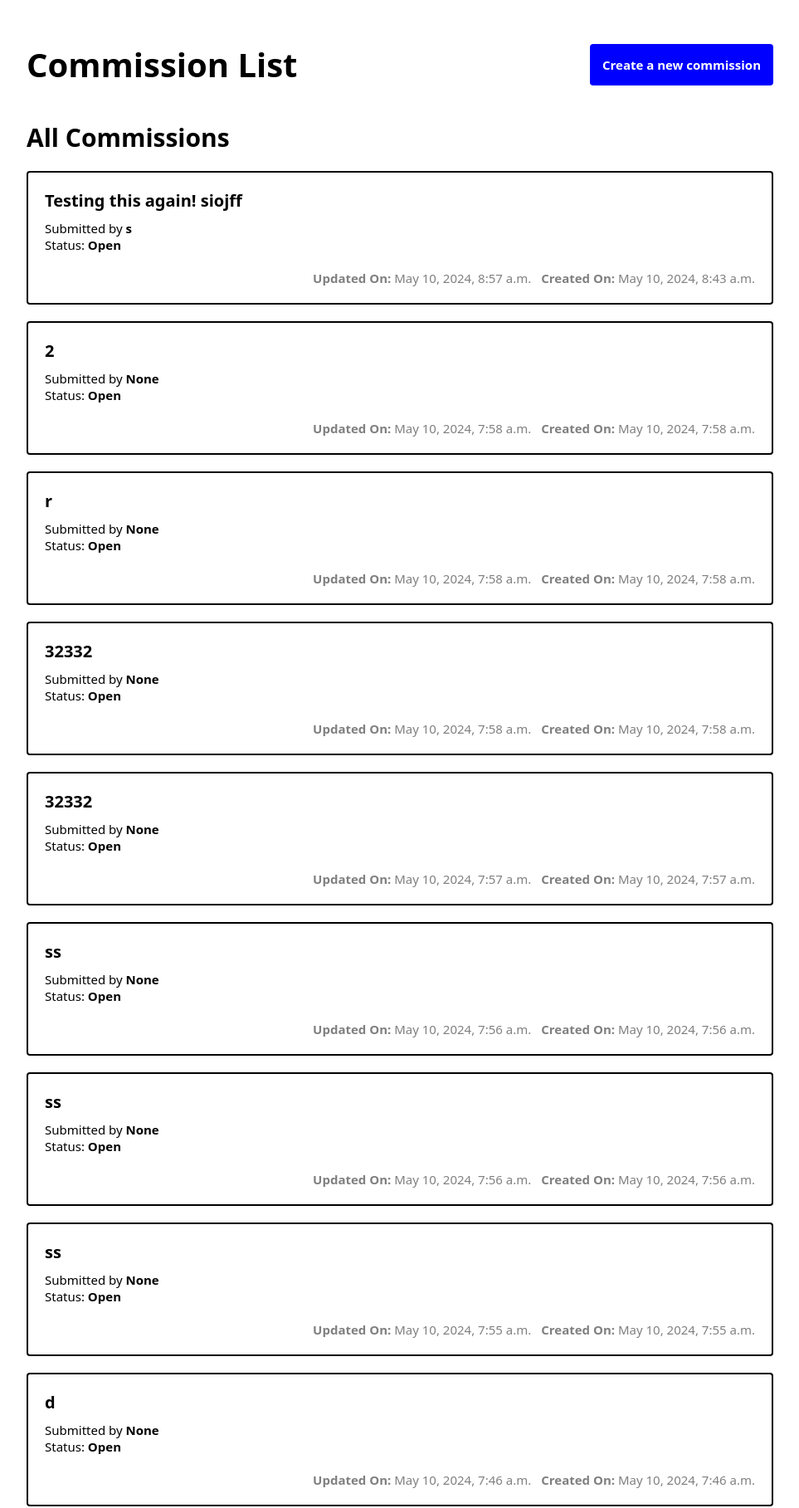
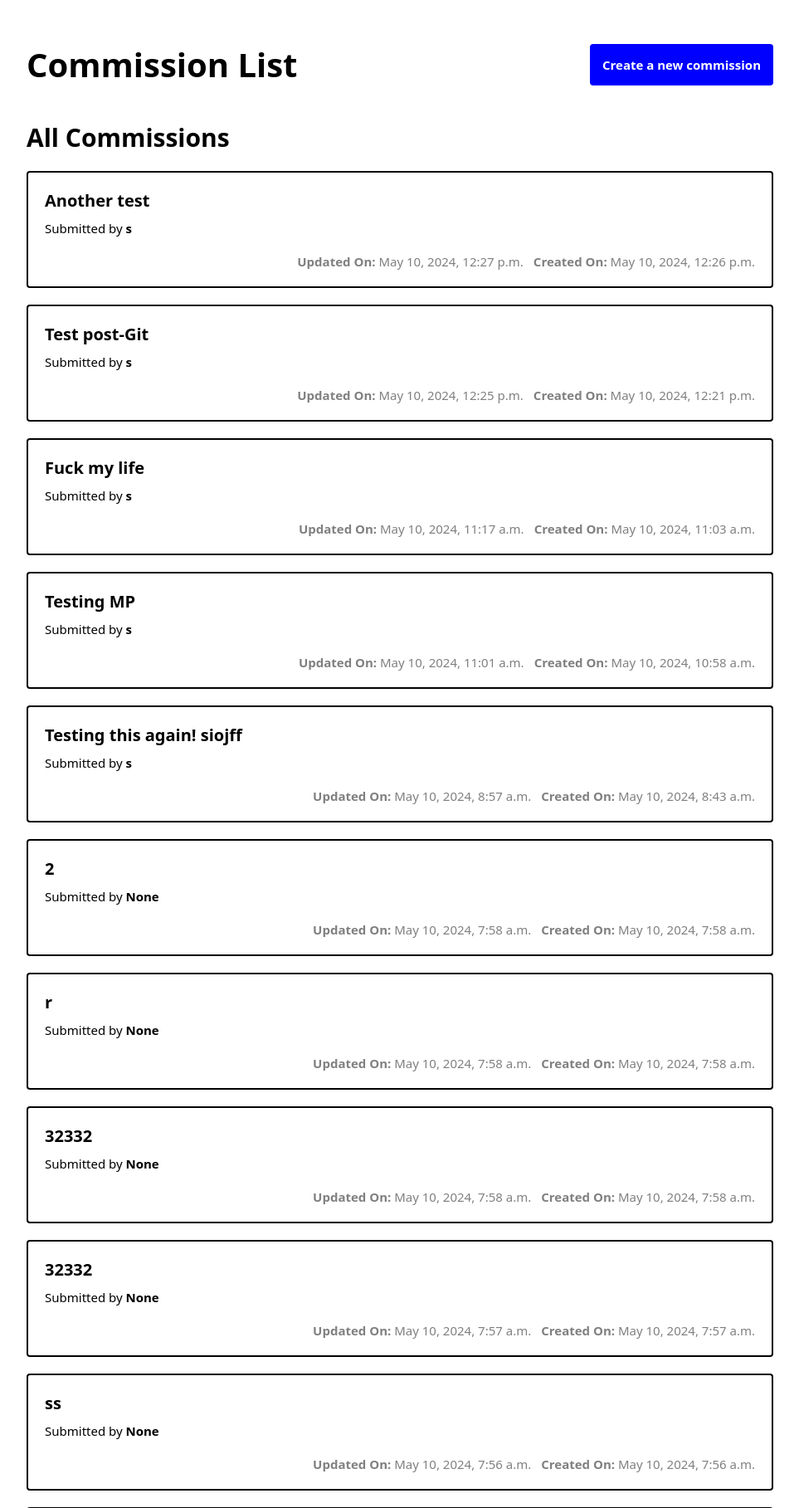
Before and after one commit to joshuasdasd/hobbysite-E-7, a Django app: page /commissions/list/ in a window 1280 px wide. Shown: the part 80-1897 px from the top of the page at 83% size, without its empty margins (158-1121 px from the left). Run offline with Django 5.2, Linux system fonts and the light colour scheme; data comes from the database, SQL or seed files in the repository; both versions use the stored data as it was after the commit.

Commit message:
Fixed ordering in commissions

```diff
--- a/hobbysite/commissions/models.py
+++ b/hobbysite/commissions/models.py
@@ -19,7 +19,7 @@ class Commission(models.Model):
         return f"{self.title} (by {self.author})"
 
     class Meta:
-        ordering = ["-status", "-created_on"]
+        ordering = ["-created_on"]
 
 
 class Job(models.Model):
@@ -37,4 +37,4 @@ class JobApplication(models.Model):
     applied_on = models.DateTimeField(auto_now_add=True)
 
     class Meta:
-        ordering = ["status", "-applied_on"]
+        ordering = ["-status", "-applied_on"]
--- a/hobbysite/commissions/views.py
+++ b/hobbysite/commissions/views.py
@@ -177,7 +177,7 @@ def update_commission_status(sender, instance, created, **kwargs):
     if created:
         # Check if the manpower required for the job is now full
         job = instance.job
-        total_applications = job.job_applications.count()
+        total_applications = job.job_applications.filter(status='Accepted').count()
         if total_applications >= job.manpower_required:
             # Update the status of the associated Commission
             commission = job.commission
@@ -190,7 +190,7 @@ def update_job_status(sender, instance, created, **kwargs):
     if created:
         # Check if the manpower required for the job is now full
         job = instance.job
-        total_applications = job.job_applications.count()
+        total_applications = job.job_applications.filter(status='Accepted').count()
         if total_applications >= job.manpower_required:
             # Update the status of the job to 'Full'
             job.status = 'Full'
--- a/hobbysite/templates/commissions/commission_detail.html
+++ b/hobbysite/templates/commissions/commission_detail.html
@@ -15,7 +15,8 @@
     <div class="commissions-header">
         <h1>Commission Detail</h1>
 
-        {% if user.is_authenticated %}
+        {% if user.is_authenticated and user.profile == commission.author %}
+
 
         <div class="commissions-create-button">
 
--- a/hobbysite/templates/commissions/commission_list.html
+++ b/hobbysite/templates/commissions/commission_list.html
@@ -29,7 +29,6 @@
                         <div class="commission-info">
                             <h3 class="commission-name">{{ application.job.commission.title }}</h3>
                             <div class="commission-author">Submitted by <strong>{{ application.job.commission.author }}</strong></div>
-                            <div class="commission-author">Status: <strong>{{ application.job.commission.status }}</strong></div>
 
                             <div class="commission-stats">
                                 <p><span class="commission-label stat">Updated On: </span>{{ application.job.commission.updated_on }}</p>
@@ -59,7 +58,6 @@
                             <div class="commission-info">
                                 <h3 class="commission-name">{{ commission.title }}</h3>
                                 <div class="commission-author">Author: <strong>{{ commission.author }}</strong></div>
-                                <div class="commission-author">Status: <strong>{{ commission.status }}</strong></div>
 
                                 <div class="commission-stats">
 
@@ -88,7 +86,6 @@
                     <div class="commission-info">
                         <h3 class="commission-name">{{ commission.title }}</h3>
                         <div class="commission-author">Submitted by <strong>{{commission.author}}</strong></div>
-                        <div class="commission-author">Status: <strong>{{ commission.status }}</strong></div>
 
                         <div class="commission-stats">
                             <p><span class="commission-label stat">Updated On: </span>{{ commission.updated_on }}</p>
```
Also changed, not shown: hobbysite/db.sqlite3.
